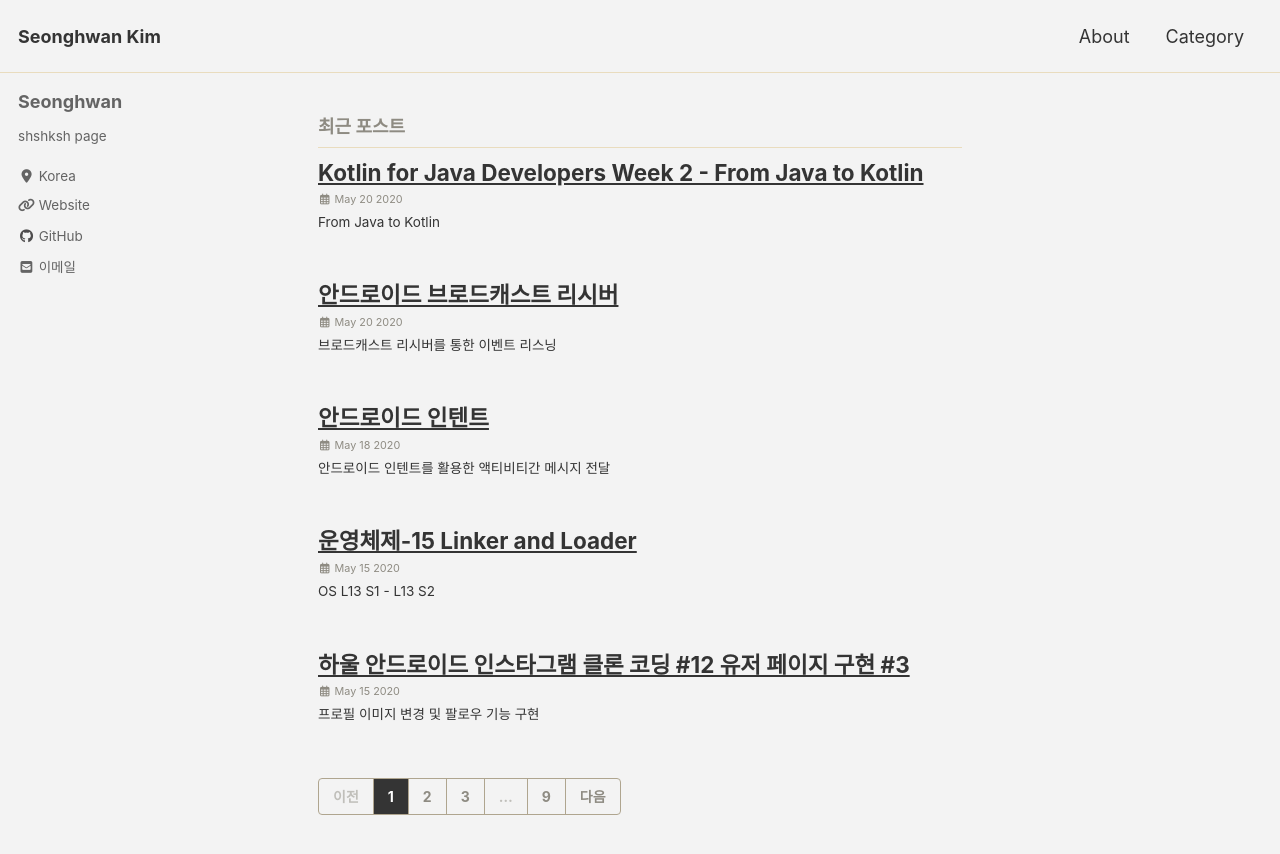
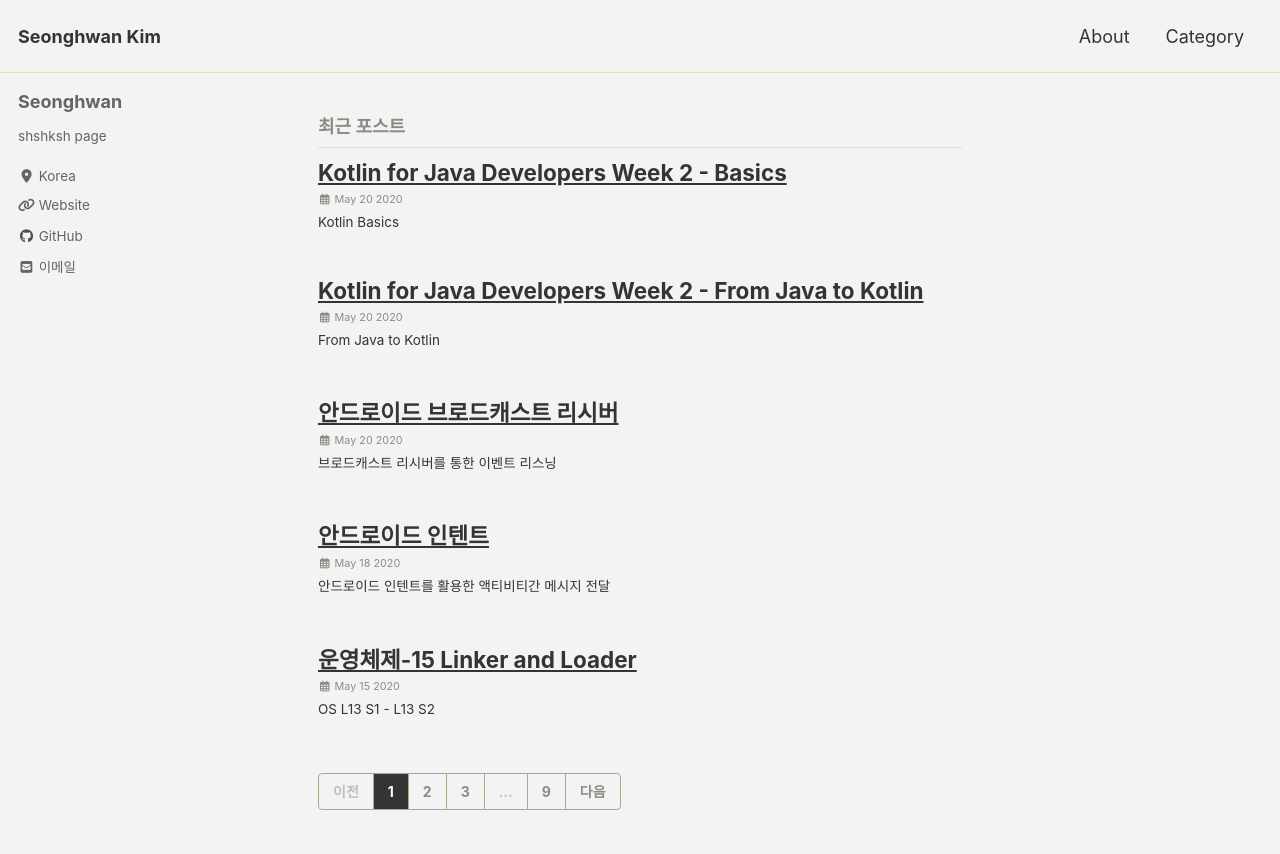
Before and after one commit to shshksh/shshksh.github.io, a Jekyll site: the page built from index.html, in a window 1280 px wide and 900 px high. Shown: the top 854 px of the window. Built offline with Jekyll 4.4.1, drawn with Linux system fonts in a browser that asks for light colours; cached includes are drawn as plain includes; nearby versions of some CDN libraries; the list of posts is cut into pages by our own code; part of the change alters nothing that is shown.

Commit message:
upload post

````diff
--- a/_posts/kotlin/2020-05-20-Kotlin-#01-From-Java-to-Kotlin.md
+++ b/_posts/kotlin/2020-05-20-Kotlin-#01-From-Java-to-Kotlin.md
@@ -177,5 +177,3 @@ fun updateWWeather(degrees: Int) {
 ```
 
 코틀린 코드 변환기는 유용한 툴이지만 항상 최선의 결과를 보여주지는 않는다. **코틀린스러운** 코드를 위해서는 코틀린 사용자의 추가적인 작업이 필요하다.
-
-## Basics
--- /dev/null
+++ b/_posts/kotlin/2020-05-20-Kotlin-#02-Basics.md
@@ -0,0 +1,54 @@
+---
+title: "Kotlin for Java Developers Week 2 - Basics"
+excerpt: "Kotlin Basics"
+classes: wide
+categories:
+  - kotlin
+tag:
+  - kotlin
+read_time: false
+last_modified_at: 2020-05-20T20:20:00+09:00
+toc: true
+---
+
+> 출처 : [coursera - Kotlin for Java Developers](https://www.coursera.org/learn/kotlin-for-java-developers/lecture/P62Ej/from-java-to-kotlin)
+>
+> 이 글은 개인 공부용으로 작성되었으며 coursera 의  Kotlin for Java Developers 강의를 의역하였습니다.
+
+
+
+# Basics
+
+**Hello, World!**
+
+```kotlin
+package example
+
+fun main() {
+    val name = "Kotlin"
+    println("Hello, $name!")
+}
+```
+
+위의 코드의 출력 결과는 **"Hello, Kotlin!"** 이다. 여기서의 중점은 이 코드에서는 `class` 가 없다는 점이다. main 함수는 코틀린 파일의 유일한 콘텐츠이며 `top level` 에 정의된다. 예제의 코틀린 파일은 패키지와 최상위 함수의 선언만을 포함한다.
+
+코틀린에서는 `static utility method` 를 정의하기 위해 자바에서 처럼 모든것을 `class` 내부에 포함시킬 필요 없이 함수를 패키지 레벨에서 선언할 수 있다.
+
+또한 자바에서의 main 메서드는 항상 매개변수로 `String` 배열을 받지만 대체로 이 매개변수는 사용되지 않는다. 코틀린은 1.3 이후로 main 함수의 매개변수를 생략할 수 있고 필요한 경우에만 `args` 매개변수를 정의할 수 있다.
+
+```kotlin
+fun main(args: Array<String>) { /* ... */ }
+```
+
+**if expression**
+
+```kotlin
+package example
+
+fun main(args: Array<String>) {
+    val name = if (args.size > 0) args[0] else "Kotlin"
+    println("Hello, $name!")
+}
+```
+
+이 코드는 `args` 배열이 비어있지 않다면 `name` 배열의 첫 번째 값을 가져와서 저장하고 배열이 비어있다면 "Kotlin" 문자열을 저장한다.
````
